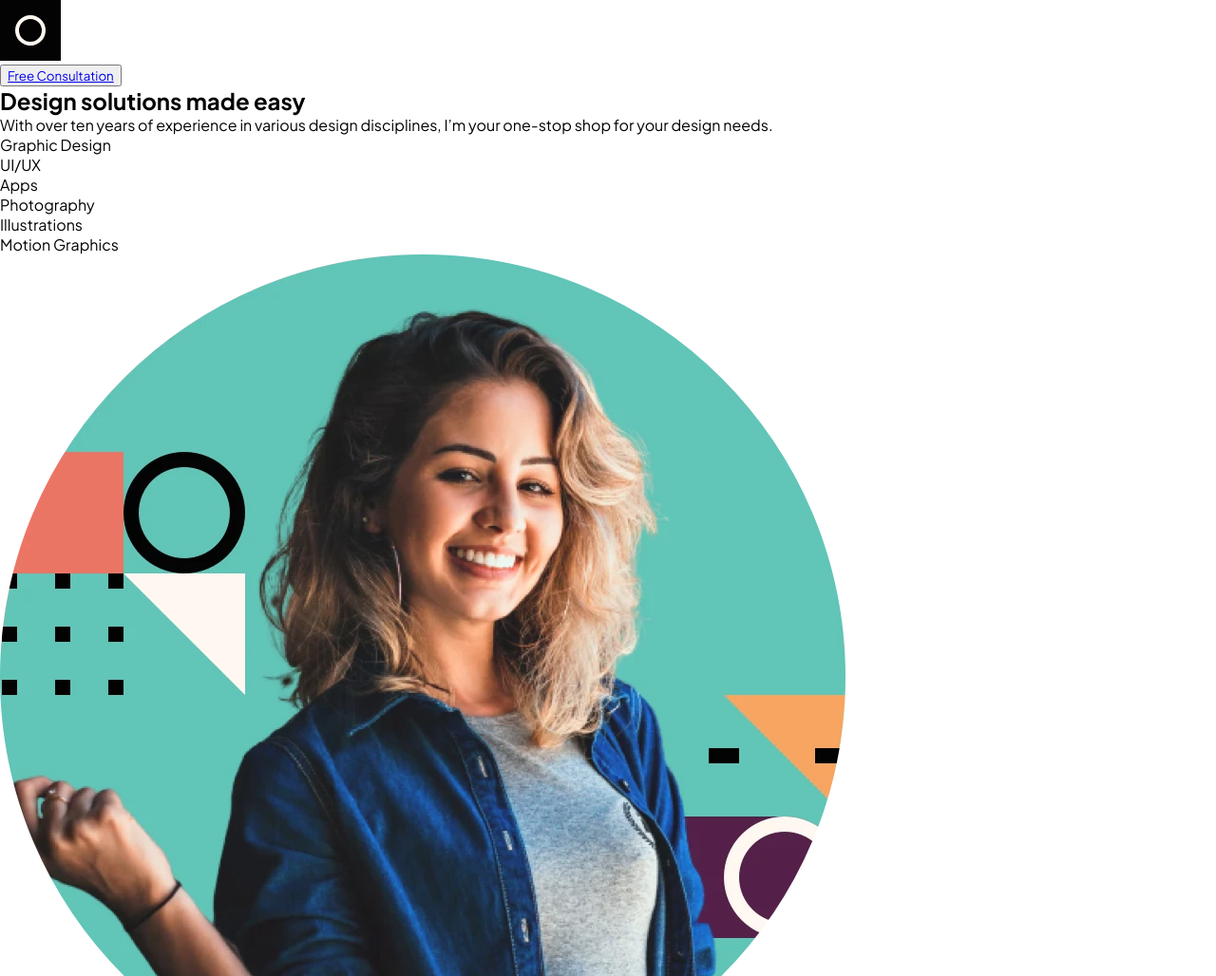
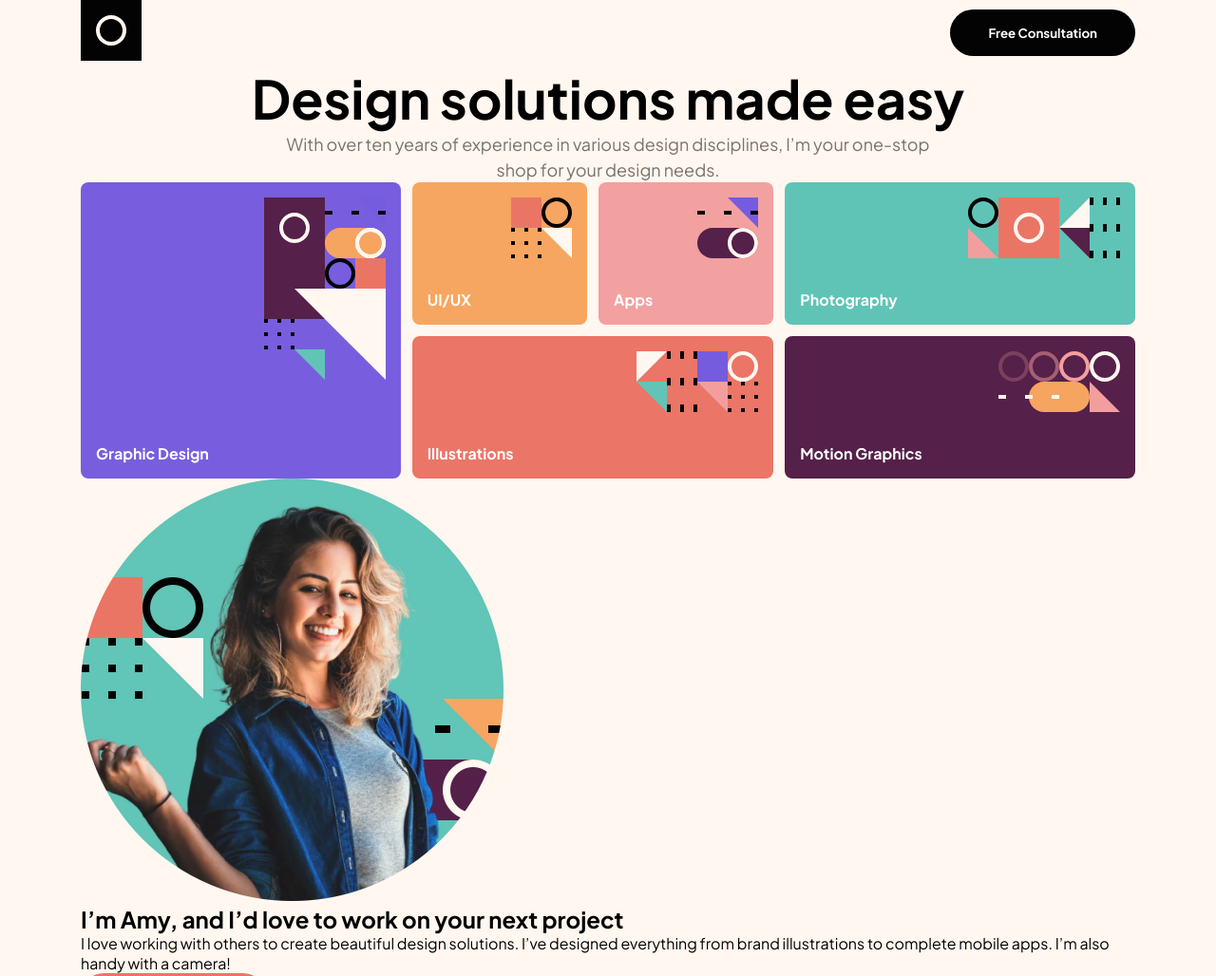
Before and after one commit to aulakhsahib/single-page-design-portfolio, a plain HTML site: page index.html in a window 1280 px wide. Shown: the top 1028 px of the page at 95% size. Drawn offline with Linux system fonts and the light colour scheme.

Commit message:
added styling for nav, tiles-section

```diff
--- a/index.html
+++ b/index.html
@@ -9,11 +9,15 @@
 </head>
 
 <body>
+
+    <div class="wrapper-container">
         <header>
             <nav>
                 <ul class="nav-footer__list">
                     <li class="nav-footer__logo"><img src="img/logo.svg" alt=""></li>
-                <li class="nav-footer__button"><button><a href="free-consultation">Free Consultation</a></button></li>
+                    <li class="nav-footer__button"><button class="fc-button"><a href="free-consultation">Free
+                                Consultation</a></button>
+                    </li>
                 </ul>
             </nav>
         </header>
@@ -21,48 +25,83 @@
         <main>
             <section class="design-tiles-section">
                 <h1 class="dts__heading">Design solutions made easy</h1>
-            <p class="dts__content">With over ten years of experience in various design disciplines, I’m your one-stop
+                <p class="dts__content">With over ten years of experience in various design disciplines, I’m your
+                    one-stop
                     shop for your design needs.</p>
                 <div class="dts__tiles">
-                <div class="dts__tile dts__tile--gd">Graphic Design</div>
-                <div class="dts__tile dts__tile--ux">UI/UX</div>
-                <div class="dts__tile dts__tile--app">Apps</div>
-                <div class="dts__tile dts__tile--ph">Photography</div>
-                <div class="dts__tile dts__tile--ill">Illustrations</div>
-                <div class="dts__tile dts__tile--mg">Motion Graphics</div>
+                    <div class="dts__tile dts__tile--gd">
+                        <img src="img/pattern-graphic-design.svg" alt="">
+                        <p>Graphic Design</p>
+                    </div>
+                    <div class="dts__tile dts__tile--ux">
+                        <img src="img/pattern-ui-ux.svg" alt="">
+                        <p>UI/UX</p>
+                    </div>
+                    <div class="dts__tile dts__tile--app">
+                        <img src="img/pattern-apps.svg" alt="">
+                        <p>Apps</p>
+                    </div>
+                    <div class="dts__tile dts__tile--ph">
+                        <img src="img/pattern-photography.svg" alt="">
+                        <p>Photography</p>
+
+                    </div>
+                    <div class="dts__tile dts__tile--ill">
+                        <img src="img/pattern-illustrations.svg" alt="">
+                        <p>Illustrations</p>
+                    </div>
+                    <div class="dts__tile dts__tile--mg">
+                        <img src="img/pattern-motion-graphics.svg" alt="">
+                        <p>Motion Graphics</p>
+                    </div>
                 </div>
             </section>
 
             <section class="creator-info-section">
-            <img src="img/image-amy.webp" alt="">
+                <img src="img/image-amy.webp" alt="" width="445px">
                 <div class="creator-info">
                     <h2 class="ci__heading">I’m Amy, and I’d love to work on your next project</h2>
-                <p class="ci__content">I love working with others to create beautiful design solutions. I’ve designed
+                    <p class="ci__content">I love working with others to create beautiful design solutions. I’ve
+                        designed
                         everything from brand illustrations
                         to complete mobile apps. I’m also handy with a camera!</p>
-                <button><a href="free-consultation">Free Consultation</a></button>
+                    <button class="fc-button"><a href="free-consultation">Free Consultation</a></button>
                 </div>
             </section>
+
+    </div>
     <section class="image-carousel">
         <h2 class="ic__heading">My Work</h2>
         <div class="ic">
-                <img src="img/image-slide-1.jpg" alt="">
+            <!-- <img src="img/image-slide-1.jpg" alt="">
                 <img src="img/image-slide-2.jpg" alt="">
                 <img src="img/image-slide-3.jpg" alt="">
                 <img src="img/image-slide-4.jpg" alt="">
-                <img src="img/image-slide-5.jpg" alt="">
+                <img src="img/image-slide-5.jpg" alt=""> -->
         </div>
     </section>
 
+    <div class="wrapper-container">
         <section class="booking-section">
             <h2 class="bs__heading">Book a call with me</h2>
             <p class="bs__content">I’d love to have a chat to see how I can help you. The best first step is for us to
                 discuss your project during a
                 free consultation. Then we can move forward from there.</p>
-            <button><a href="free-consultation">Free Consultation</a></button>
+            <button class="fc-button"><a href="free-consultation">Free Consultation</a></button>
         </section>
         </main>
 
+        <footer>
+            <div>
+                <ul class="nav-footer__list">
+                    <li class="nav-footer__logo"><img src="img/logo.svg" alt=""></li>
+                    <li class="nav-footer__button"><button class="fc-button"><a href="free-consultation">Free
+                                Consultation</a></button>
+                    </li>
+                </ul>
+            </div>
+        </footer>
+    </div>
 </body>
 
 </html>
--- a/styles/styles.css
+++ b/styles/styles.css
@@ -2,7 +2,7 @@
 
 :root {
     --galactic-blue: hsl(252, 66%, 62%);
-    --summer-yellow: hsl();
+    --summer-yellow: hsl(28, 89%, 67%);
     --pink: hsl(0, 78%, 79%);
     --light-red: hsl(7, 77%, 66%);
     --cyan: hsl(172, 46%, 57%);
@@ -37,3 +37,125 @@ li {
     margin: 0;
     padding: 0;
 }
+
+ul[class],
+ol[class] {
+    list-style: none;
+}
+
+body {
+    background-color: var(--light-cream);
+}
+
+.wrapper-container {
+    max-width: 1110px;
+    width: 90%;
+    margin: auto;
+
+    @media only screen and (max-width: 600px) {
+        width: 95%;
+    }
+}
+
+.fc-button {
+    padding: 1rem 2.5rem;
+    border-radius: 2.5rem;
+    border: none;
+}
+
+.fc-button>a {
+    text-decoration: none;
+    color: white;
+    font-weight: bold;
+}
+
+.nav-footer__list .fc-button {
+    background-color: var(--black);
+}
+
+.nav-footer__list .fc-button:hover {
+    background-color: var(--galactic-blue);
+}
+
+.booking-section .fc-button,
+.creator-info-section .fc-button {
+    background-color: var(--light-red);
+}
+
+.booking-section .fc-button:hover,
+.creator-info-section .fc-button:hover {
+    background-color: var(--summer-yellow);
+}
+
+.nav-footer__list {
+    display: flex;
+    justify-content: space-between;
+    align-items: center;
+}
+
+.dts__heading {
+    text-align: center;
+    font-size: 3.5rem;
+    line-height: 1.25em;
+}
+
+.dts__content {
+    text-align: center;
+    color: var(--medium-brown);
+    font-size: 1.125rem;
+    line-height: 1.5em;
+    margin: auto;
+    max-width: 700px;
+}
+
+.dts__tiles {
+    display: grid;
+    grid-template-areas:
+        "gd gd ux app ph ph"
+        "gd gd ill ill mg mg";
+    grid-auto-rows: 150px;
+    gap: 0.75rem;
+    color: white;
+    font-weight: 700;
+}
+
+.dts__tile {
+    display: grid;
+    align-content: space-between;
+    padding: 1rem;
+    border-radius: 0.5rem;
+}
+
+.dts__tile>img {
+    justify-self: right;
+}
+
+.dts__tile--gd {
+    grid-area: gd;
+    background-color: var(--galactic-blue);
+}
+
+.dts__tile--ux {
+    grid-area: ux;
+    background-color: var(--summer-yellow);
+}
+
+.dts__tile--app {
+    grid-area: app;
+    background-color: var(--pink);
+}
+
+.dts__tile--ph {
+    grid-area: ph;
+    background-color: var(--cyan);
+}
+
+.dts__tile--ill {
+    grid-area: ill;
+    background-color: var(--light-red);
+}
+
+.dts__tile--mg {
+    grid-area: mg;
+    background-color: var(--dark-purple);
+}
```
Lines whose indentation alone changed are shown as unchanged.
